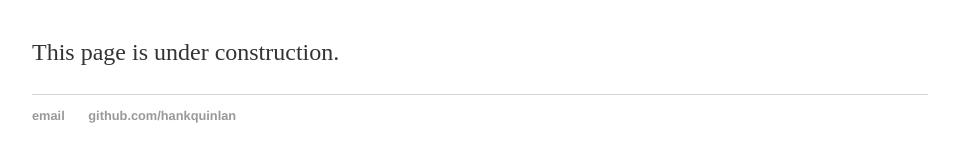
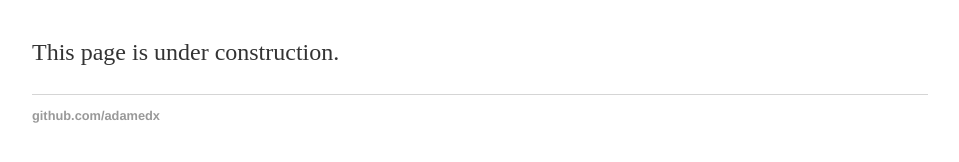
Before and after one commit to adamedx/adamedx.github.io, a Jekyll site: the page built from index.html, in a window 1280 px wide. Shown: the part 161-323 px from the top of the page, without its empty margins (160-1119 px from the left). Built offline with Jekyll 4.4.1, drawn with Linux system fonts in a browser that asks for light colours.

Commit message:
Update default.html

```diff
--- a/_layouts/default.html
+++ b/_layouts/default.html
@@ -20,8 +20,7 @@
      </div><!-- /.container -->
     <footer>
         <ul>
-            <li><a href="mailto:hankquinlanhub@gmail.com">email</a></li>
-            <li><a href="https://github.com/hankquinlan">github.com/hankquinlan</a></li>
+            <li><a href="https://github.com/adamedx">github.com/adamedx</a></li>
       </ul>
      </footer>
   </body>
```
